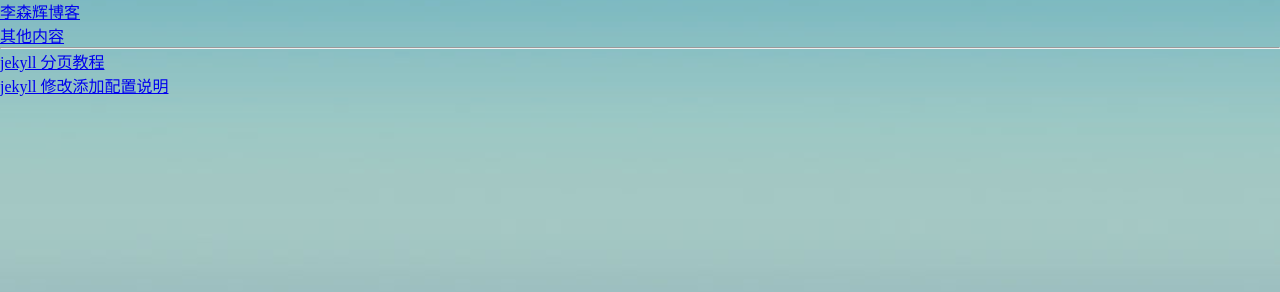
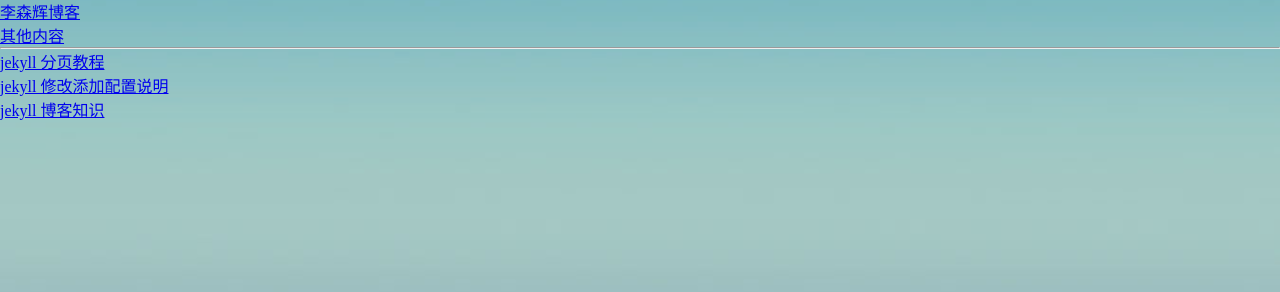
Before and after one commit to notonlycoffee/notonlycoffee.github.io, a Jekyll site: the page built from other/博客学习网站.md, in a window 1280 px wide. Shown: the part 206-498 px from the top of the page. Built offline with Jekyll 4.4.1, drawn with Linux system fonts in a browser that asks for light colours; our own code applies the rules of GitHub Pages for plain Markdown files.

Commit message:
update other file

```diff
--- a/other/博客学习网站.md
+++ b/other/博客学习网站.md
@@ -25,3 +25,5 @@
 * [jekyll 分页教程](https://segmentfault.com/a/1190000000406015 "介绍jeykell分页")
 
 * [jekyll 修改添加配置说明](https://yq.aliyun.com/articles/26324)
+
+* [jekyll 博客知识](http://www.zhanxin.info/jekyll/page/3.html)
```
